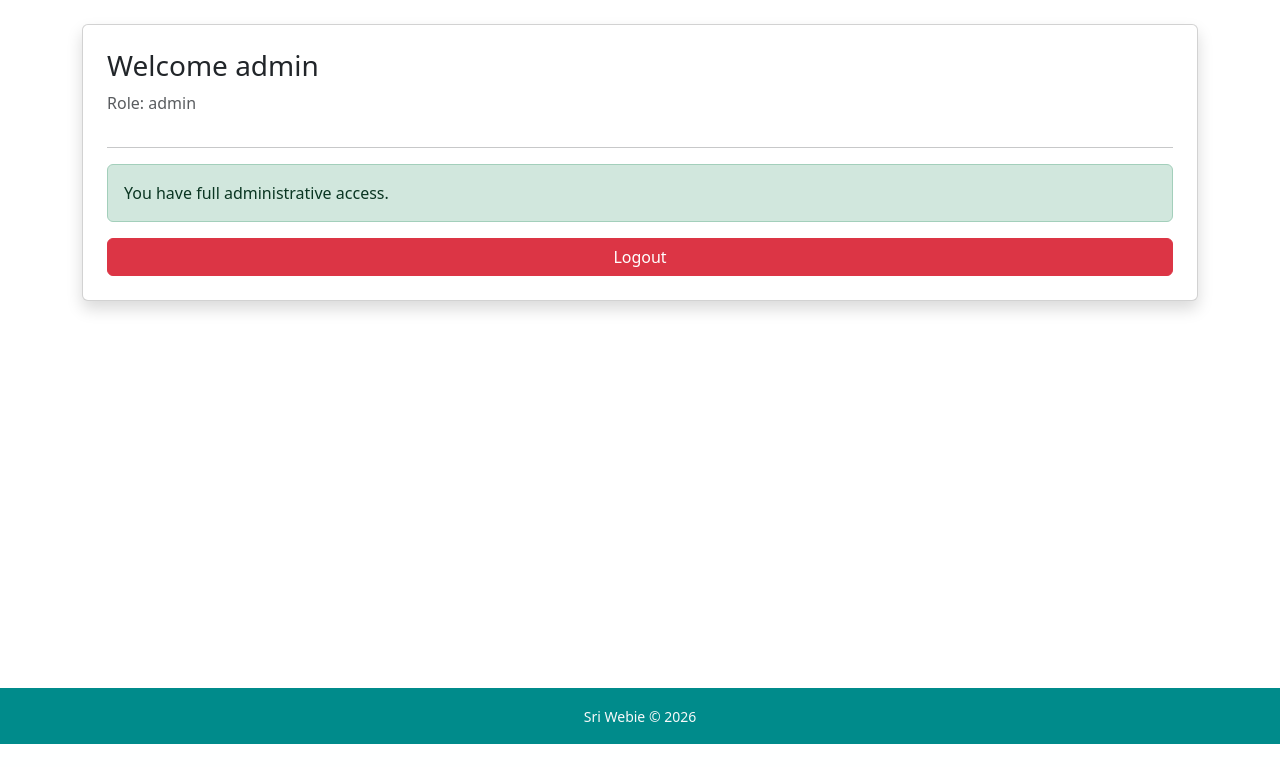
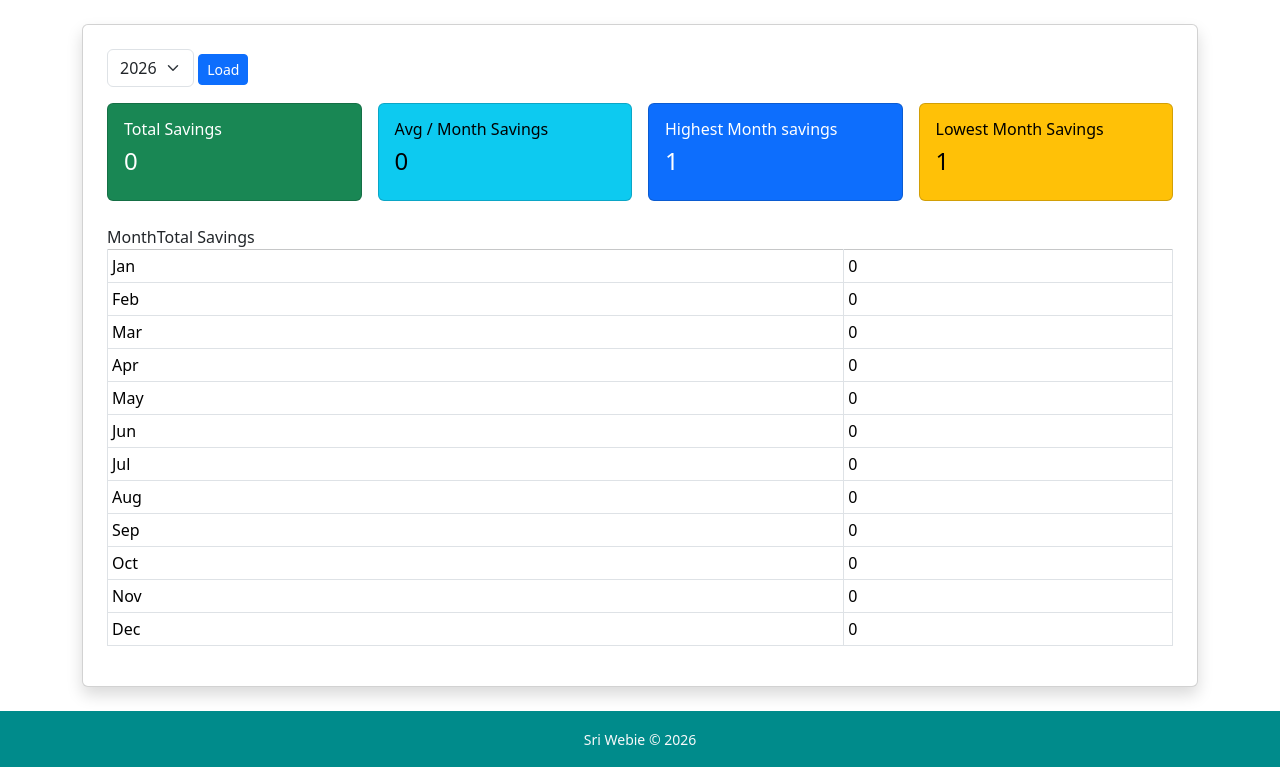
Before and after one commit to srisan619/sri_webie, a Django app: page / in a window 1280 px wide. Shown: the part 56-823 px from the top of the page. Before the commit the page ends 800 px from the top, so only its background shows below. Run offline with Django 5.2, Linux system fonts and the light colour scheme; a user stored in the database is signed in; data comes from the database, SQL or seed files in the repository; both versions use the stored data as it was after the commit.

Commit message:
Dashboard is implemented for monthly family savings. total savings, average, highest, lowest savings

```diff
--- a/family_savings/urls.py
+++ b/family_savings/urls.py
@@ -2,7 +2,7 @@ from django.urls import path
 from .views import family_savings_view, save_monthly_saving, savings_audit_log, export_audit_logs,export_family_savings
 
 urlpatterns = [
-    path("", family_savings_view, name="family_savings"),
+    path("", family_savings_view, name="family_savings_view"),
     path("save/", save_monthly_saving, name="save_monthly_saving"),
     path("export/", export_family_savings, name="export_family_savings"),
     path("audit-logs/", savings_audit_log, name="savings_audit_log"),
--- a/users/templates/users/base.html
+++ b/users/templates/users/base.html
@@ -17,7 +17,7 @@
     <!-- Header NAVBAR -->
     <nav class="navbar navbar-expand-lg navbar-dark bg-info">
         <div class="container">
-            <a href="/dashboard/" class="navbar-brand">Sri Webie</a>
+            <a href="{%url 'dashboard'%}" class="navbar-brand">Sri Webie</a>
             <button type="button" class="navbar-toggler" data-bs-toggle="collapse" data-bs-target="#navbarNav">
                 <span class="navbar-toggler-icon"></span>
             </button>
@@ -26,14 +26,14 @@
                 <ul class="navbar-nav ms-auto">
                     {% if request.user.is_authenticated %}
                         <li class="nav-item">
-                            <a href="/dashboard/" class="nav-link">Dashboard</a>
+                            <a href="{%url 'dashboard'%}" class="nav-link">Dashboard</a>
                         </li>
                         {% if request.user.role.role_name == "admin" %}
                             <li class="nav-item">
-                                <a href="/users/" class="nav-link">Users</a>
+                                <a href="{%url 'user_list'%}" class="nav-link">Users</a>
                             </li>
                             <li class="nav-item">
-                                <a href="/roles/" class="nav-link">Roles</a>
+                                <a href="{%url 'role_list'%}" class="nav-link">Roles</a>
                             </li>
                         {%endif%}
 
@@ -43,24 +43,24 @@
                             <a class="nav-link dropdown-toggle" href="#" id="family-savings-dropdown" role="button" data-bs-toggle="dropdown" aria-expanded="false" >Family Savings</a>
                             <ul class="dropdown-menu" aria-labelledby="family-savings-dropdown">
                                 <li >
-                                    <a href="/family-savings/" class="dropdown-item">Monthly Savings</a>
+                                    <a href="{%url 'family_savings_view'%}" class="dropdown-item">Monthly Savings</a>
                                 </li>
                                 {% if request.user.role.role_name == "admin" %}
                                     <li>
-                                        <a href="/family-savings/audit-logs/" class="dropdown-item">Savings Audit Logs</a>
+                                        <a href="{%url 'savings_audit_log'%}" class="dropdown-item">Savings Audit Logs</a>
                                     </li>
                                 {%endif%}
                                 <li>
-                                    <a href="/documents/" class="dropdown-item">Documents</a>
+                                    <a href="{%url 'document_list'%}" class="dropdown-item">Documents</a>
                                 </li>
                             </ul>
                         </li>
                         <li class="nav-item">
-                            <a href="/logout/" class="nav-link">Logout</a>
+                            <a href="{%url 'logout'%}" class="nav-link">Logout</a>
                         </li>
                     {%else%}
                         <li class="nav-item">
-                            <a href="/login/" class="nav-link">Login</a>
+                            <a href="{%url 'login'%}" class="nav-link">Login</a>
                         </li>
                     {%endif%}
                 </ul>
--- a/users/templates/users/dashboard.html
+++ b/users/templates/users/dashboard.html
@@ -3,11 +3,82 @@
 
 {%block content%}
     <div class="card p-4 shadow">
-        <h3>Welcome {{request.user.username}}</h3>
+        <form method="get" class="mb-3">
+            <select name="year" id="year" class="form-select w-auto d-inline">
+                {% for y in years %}
+                    <option value="{{y}}" {% if y == year %}selected{% endif %}>
+                        {{y}}
+                    </option>
+                {% endfor %}
+            </select>
+            <button class="btn btn-primary btn-sm">Load</button>
+        </form>
+
+        <div class="row g-3 mb-4">
+            <div class="col-md-3">
+                <div class="card text-bg-success">
+                    <div class="card-body">
+                        <h6>Total Savings</h6>
+                        <h4>{{total_yearly}}</h4>
+                    </div>
+                </div>
+            </div>
+            <div class="col-md-3">
+                <div class="card text-bg-info">
+                    <div class="card-body">
+                        <h6>Avg / Month Savings</h6>
+                        <h4>{{avg_monthly}}</h4>
+                    </div>
+                </div>
+            </div>
+            <div class="col-md-3">
+                <div class="card text-bg-primary">
+                    <div class="card-body">
+                        <h6>Highest Month savings</h6>
+                        <h4>{{highest_month}}</h4>
+                    </div>
+                </div>
+            </div>
+            <div class="col-md-3">
+                <div class="card text-bg-warning">
+                    <div class="card-body">
+                        <h6>Lowest Month Savings</h6>
+                        <h4>{{lowest_month}}</h4>
+                    </div>
+                </div>
+            </div>
+        </div>
+
+        <!-- month wise summary table -->
+        <table class="table table-bordered table-sm">
+            <thead class="table-light">
+                <tr>
+                    <tr>Month</tr>
+                    <tr>Total Savings</tr>
+                </tr>
+            </thead>
+            <tbody>
+                {% for month, total in month_totals.items %}
+                <tr>
+                    <td>
+                        {% for m_num, m_name in months %}
+                            {% if m_num == month %}
+                                {{ m_name }}
+                            {% endif %}
+                        {% endfor %}
+                    </td>
+                    <td>{{total}}</td>
+                </tr>
+                {% endfor %}
+            </tbody>
+        </table>
+
+
+        <!-- <h3>Welcome {{request.user.username}}</h3>
         <p class="text-muted">Role: {{request.user.role.role_name}}</p>
-        <hr>
+        <hr> -->
 
-        {% if request.user.role.role_name == "admin" %}
+        <!-- {% if request.user.role.role_name == "admin" %}
             <div class="alert alert-success">
             You have full administrative access.
              </div>
@@ -20,7 +91,7 @@
                 Standard user access.
             </div>
         {% endif %}
-        <a href="/logout/" class="btn btn-danger">Logout</a>
+        <a href="/logout/" class="btn btn-danger">Logout</a> -->
 
     </div>
 {%endblock%}
--- a/users/views.py
+++ b/users/views.py
@@ -5,11 +5,44 @@ from django.contrib.auth.decorators import login_required
 from .models import AuditLog, User, Role
 from .forms import UserCreateForm, UserUpdateForm, RoleForm
 from django.contrib import messages
+from datetime import date
+from family_savings.models import MonthlySaving
+from django.db.models import Sum
 
+@login_required
 def dashboard(request):
-    if not request.user.is_authenticated:
-        return redirect('login')
-    return render(request, 'users/dashboard.html')
+    MONTHS = [
+        (1, 'Jan'), (2, 'Feb'),(3, 'Mar'), (4, 'Apr'), (5, 'May'), (6, 'Jun'), (7, 'Jul'), (8, 'Aug'), (9, 'Sep'), (10, 'Oct'), (11, 'Nov'), (12, 'Dec')
+    ]
+    current_year = date.today().year
+    year = int(request.GET.get("year", current_year))
+
+    #month wise totals
+    monthly_data = (
+        MonthlySaving.objects.filter(year=year).values("month").annotate(total=Sum("amount")).order_by("month")
+    )
+
+    month_totals = {m: 0 for m in range(1,13)}
+    for item in monthly_data:
+        month_totals[item["month"]] = item["total"] or 0
+
+    total_yearly = sum(month_totals.values())
+    avg_monthly = total_yearly/12 if total_yearly else 0
+
+    highest_month = max(month_totals, key=month_totals.get)
+    lowest_month = min(month_totals, key=month_totals.get)
+
+    years = list(range(2020, current_year+1))
+    return render(request, 'users/dashboard.html', {
+        "months": MONTHS,
+        "year": year,
+        "years": years,
+        "month_totals": month_totals,
+        "total_yearly": total_yearly,
+        "avg_monthly": round(avg_monthly, 2),
+        "highest_month": highest_month,
+        "lowest_month": lowest_month
+    })
 
 def user_login(request):
     if request.method == 'POST':
@@ -39,9 +72,9 @@ def user_logout(request):
     logout(request)
     return redirect("login")
 
-@login_required
-def dashboard(request):
-    return render(request, "users/dashboard.html")
+# @login_required
+# def dashboard(request):
+#     return render(request, "users/dashboard.html")
 
 def is_admin(user):
     return user.role and user.role.role_name == 'admin'
```
Also changed, not shown: db.sqlite3.
